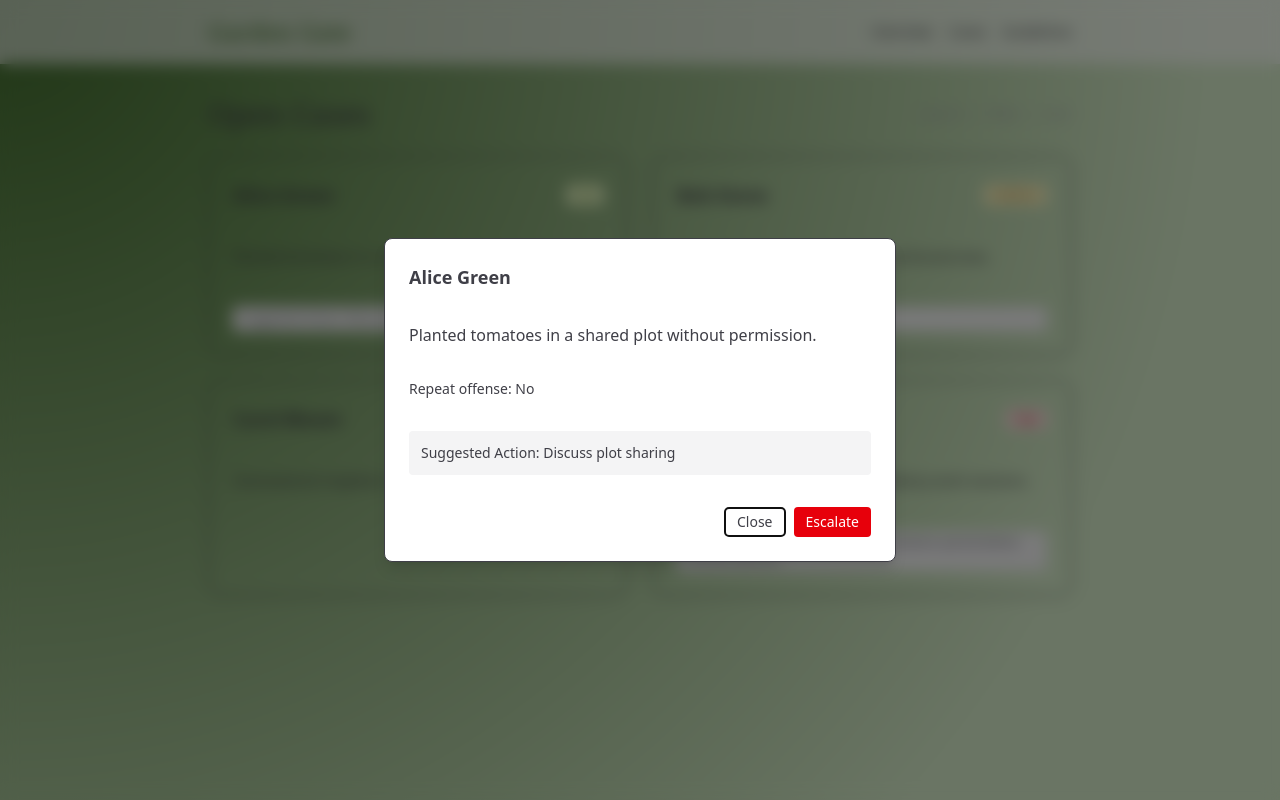
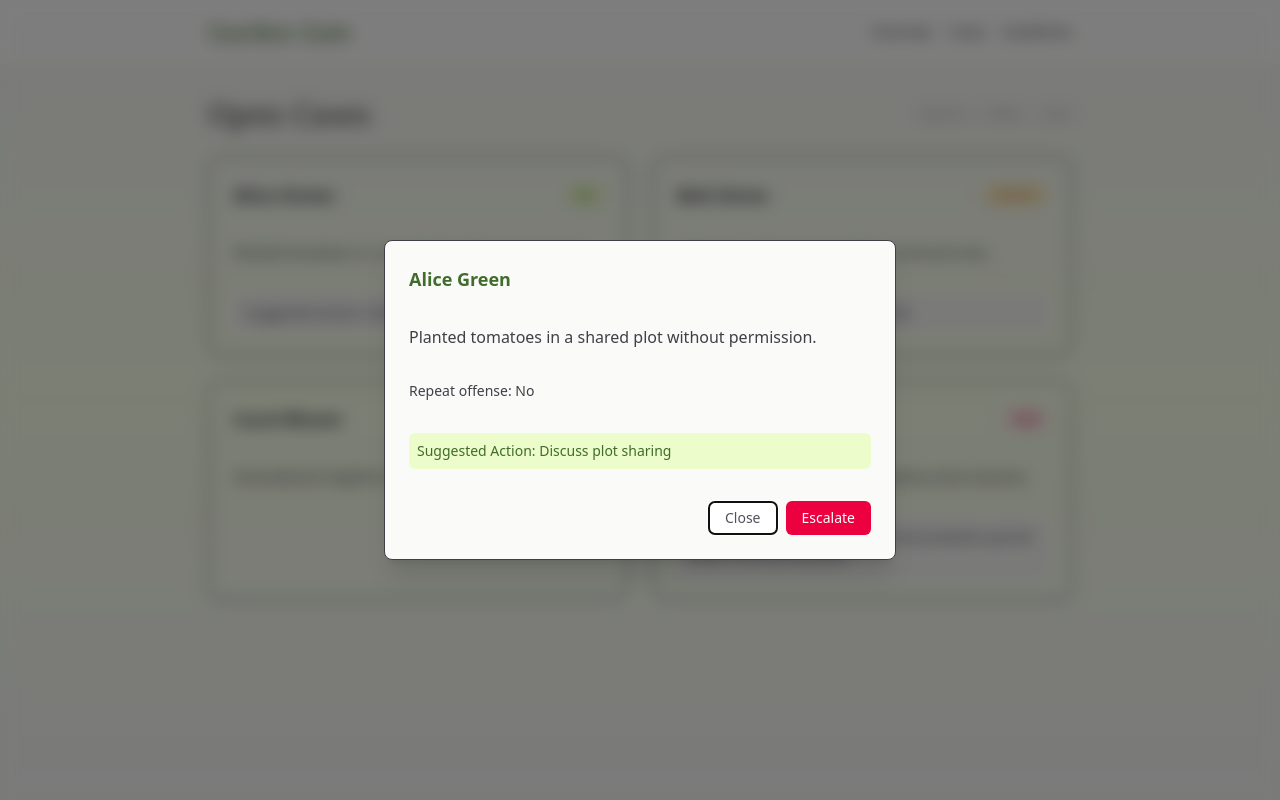
Before and after one commit to Stephen-Hearthware/garden-gate, a Next.js app: page /cases in a window 1280 px wide. Both pictures are taken after a click on the element 418 px from the left and 256 px from the top of the page. Built offline with nearby package versions, Linux system fonts and the light colour scheme; a web font is replaced by a local one.

Commit message:
Refine case UI styles

```diff
--- a/src/app/layout.tsx
+++ b/src/app/layout.tsx
@@ -13,11 +13,7 @@ export default function RootLayout({
   return (
     <html lang="en">
       <body
-        className="min-h-screen bg-gardenStone text-zinc-700"
-        style={{
-          background:
-            "radial-gradient(circle at top left, #406C2C 0%, #D4EAC8 80%)",
-        }}
+        className="min-h-screen bg-gradient-to-b from-stone-100 via-lime-50 to-stone-100 text-zinc-700"
       >
         <header className="bg-white/60 backdrop-blur-md">
           <nav className="max-w-4xl mx-auto px-4 py-4 flex items-center justify-between">
--- a/src/components/CaseCard.tsx
+++ b/src/components/CaseCard.tsx
@@ -35,16 +35,16 @@ export function CaseCard({
     incident.length > 80 ? `${incident.slice(0, 80)}…` : incident;
 
   const severityStyles: Record<CaseCardProps["severity"], string> = {
-    low: "bg-lime-100 text-lime-800",
-    medium: "bg-yellow-100 text-yellow-800",
-    high: "bg-red-100 text-red-800",
+    low: "bg-lime-100 text-lime-700",
+    medium: "bg-amber-100 text-amber-700",
+    high: "bg-rose-100 text-rose-700",
   };
 
   return (
     <Dialog>
       <DialogTrigger asChild>
-        <Card className="cursor-pointer overflow-hidden">
-          <CardHeader className="pb-2">
+        <Card className="cursor-pointer overflow-hidden transition-colors hover:bg-stone-50 hover:shadow-md">
+          <CardHeader className="pb-1">
             <div className="flex items-center justify-between">
               <CardTitle className="text-lg font-semibold">
                 {memberName}
@@ -56,34 +56,34 @@ export function CaseCard({
               </span>
             </div>
           </CardHeader>
-          <CardContent className="pt-0 pb-2">
+          <CardContent className="pt-0 pb-1">
             <p className="text-sm line-clamp-2">{truncated}</p>
           </CardContent>
           {nudge && (
-            <CardFooter className="pt-2">
-              <div className="w-full rounded bg-zinc-100 px-2 py-1 text-xs text-zinc-600">
+            <CardFooter className="pt-1">
+              <div className="w-full rounded bg-stone-100 px-3 py-2 text-sm text-zinc-700">
                 Suggested Action: {nudge}
               </div>
             </CardFooter>
           )}
         </Card>
       </DialogTrigger>
-      <DialogContent className="space-y-4">
+      <DialogContent className="space-y-4 rounded-xl bg-stone-50 p-6 text-zinc-700 shadow-xl">
         <DialogHeader>
-          <DialogTitle>{memberName}</DialogTitle>
+          <DialogTitle className="text-lg font-semibold text-darkGarden">{memberName}</DialogTitle>
         </DialogHeader>
         <p>{incident}</p>
         <p className="text-sm">Repeat offense: {repeatOffense ? "Yes" : "No"}</p>
         {nudge && (
-          <div className="rounded bg-zinc-100 p-3 text-sm text-zinc-700">
+          <div className="rounded-md bg-lime-100 p-2 text-sm text-darkGarden">
             Suggested Action: {nudge}
           </div>
         )}
         <DialogFooterRoot>
           <DialogClose asChild>
-            <button className="rounded border px-3 py-1 text-sm">Close</button>
+            <button className="rounded-md border border-zinc-300 bg-white px-4 py-1.5 text-sm text-zinc-600 hover:bg-zinc-100">Close</button>
           </DialogClose>
-          <button className="rounded bg-red-600 px-3 py-1 text-sm text-white">
+          <button className="rounded-md bg-rose-600 px-4 py-1.5 text-sm text-white hover:bg-rose-700">
             Escalate
           </button>
         </DialogFooterRoot>
```
